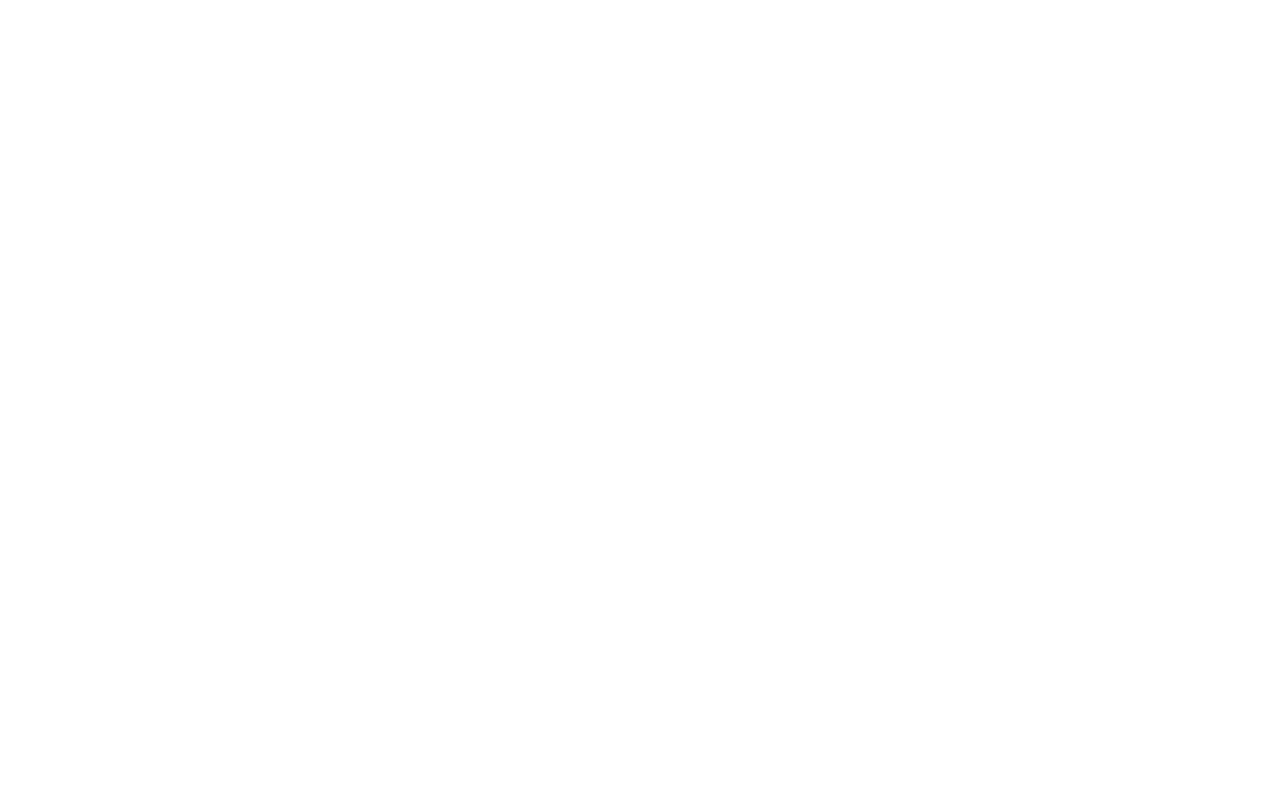
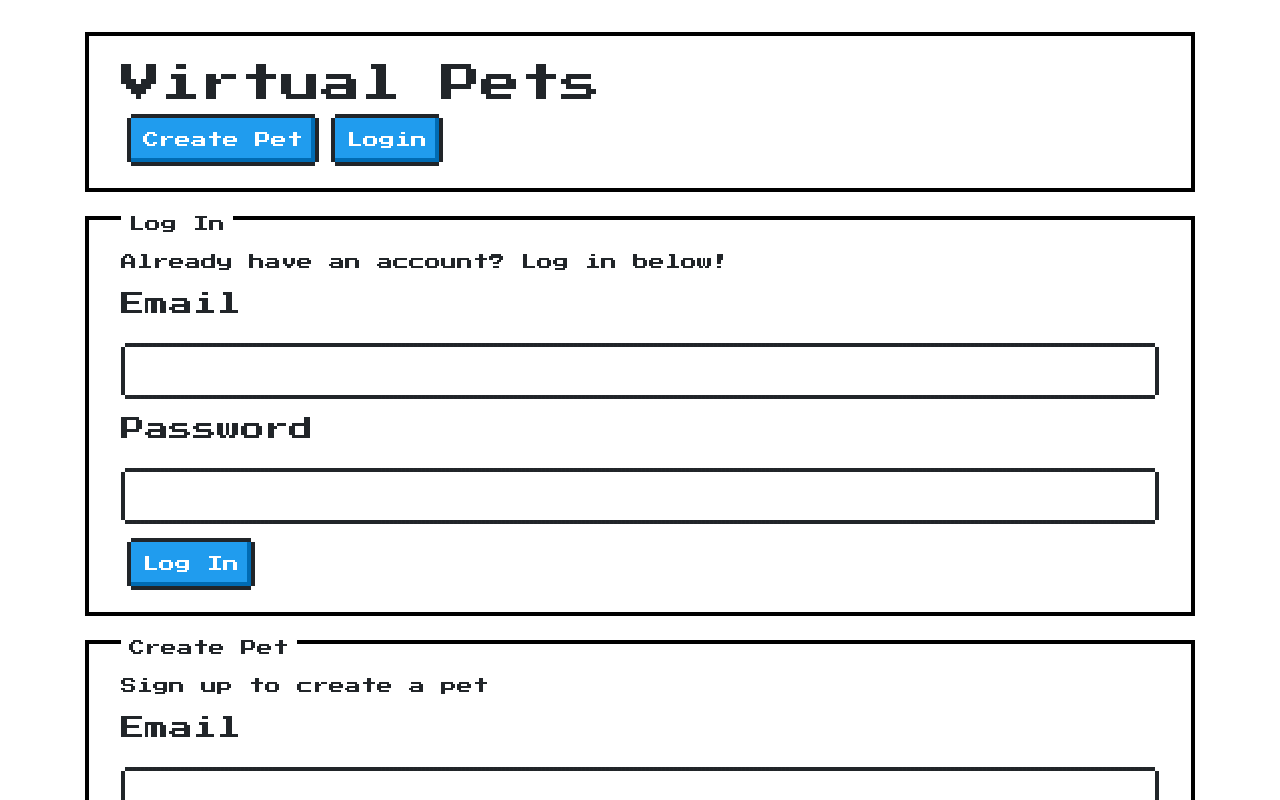
Before and after one commit to seraphina-b/virtual-pets, a React (Create React App) app in the folder react/: page / in a window 1280 px wide. Shown: the top 800 px of the page. Built offline with nearby package versions, Linux system fonts and the light colour scheme.

Commit message:
made login page homepage

```diff
--- a/react/src/App.css
+++ b/react/src/App.css
@@ -28,3 +28,7 @@
 i {
   float: right;
 }
+
+li {
+    list-style-type: none;
+}
--- a/react/src/App.js
+++ b/react/src/App.js
@@ -19,7 +19,7 @@
     return (
       <BrowserRouter>
         <Switch>
-          <Route path="/login">
+          <Route path="/">
             <LogIn />
           </Route>
 
```
